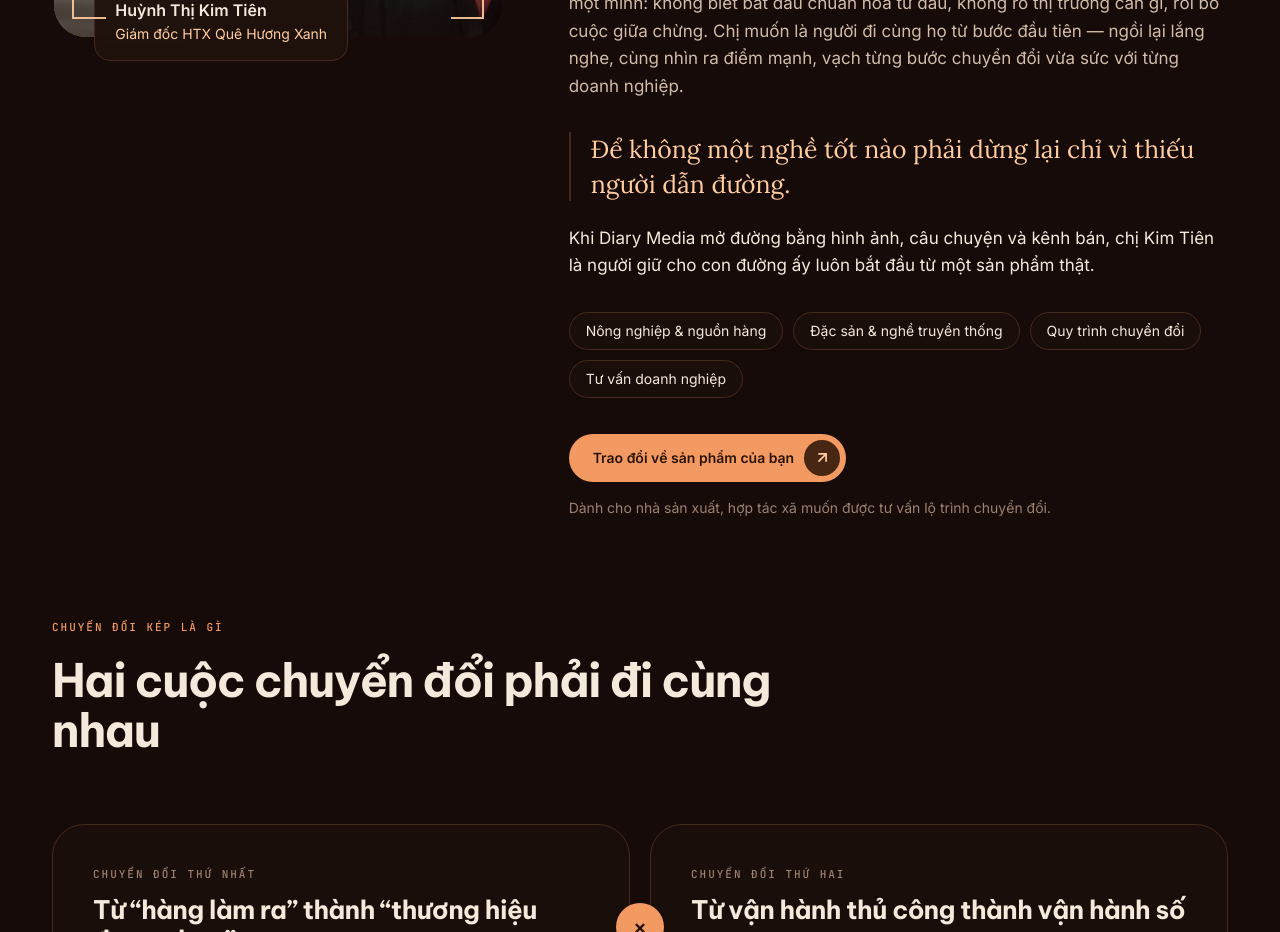
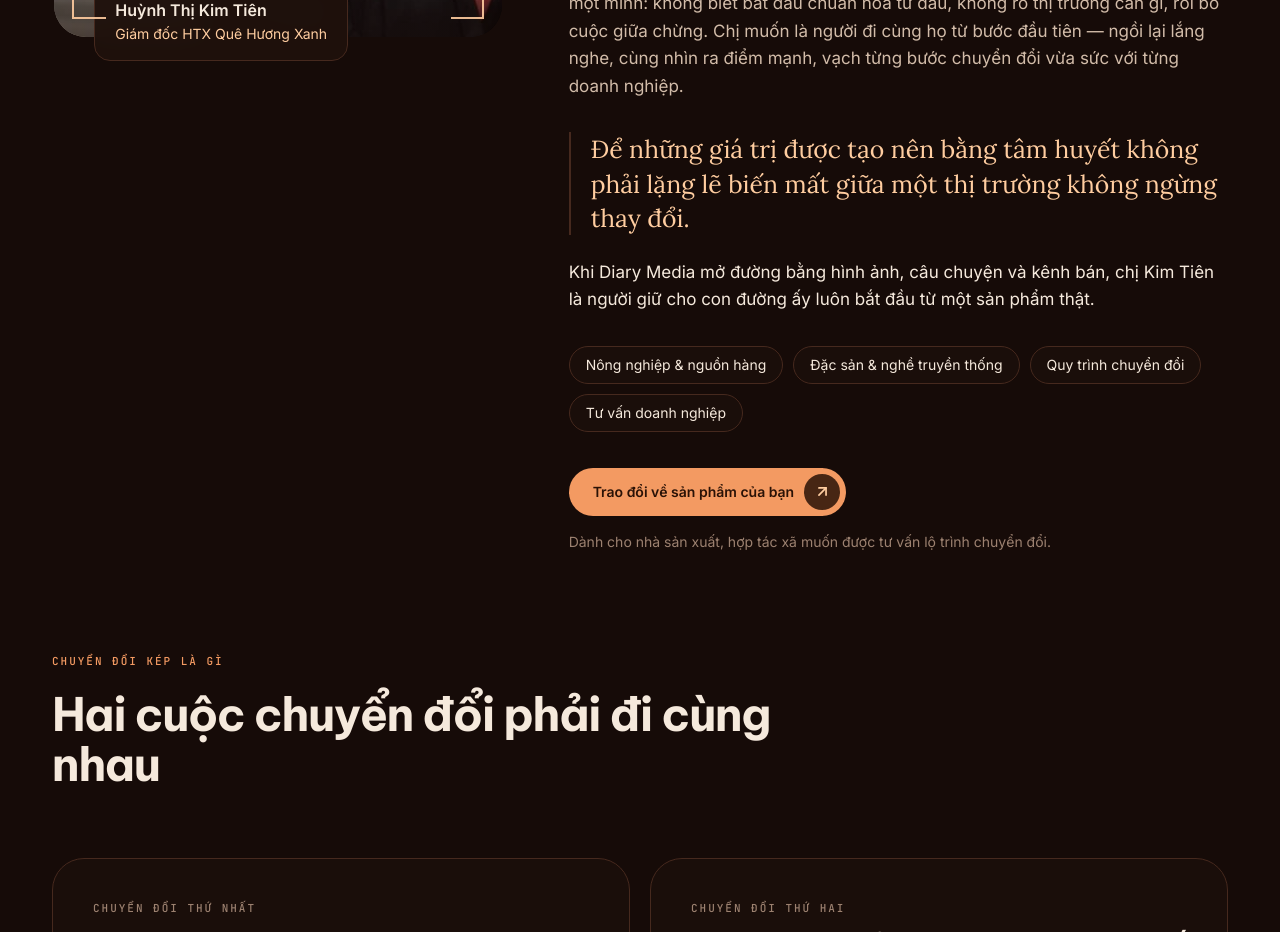
Before and after one commit to Diarymedia13-web/Diarymedia, a Next.js app: page /he-sinh-thai in a window 1280 px wide. Shown: the part 2940-3872 px from the top of the page. Built offline with nearby package versions, Linux system fonts and the light colour scheme; no server answers.

Commit message:
Đổi câu đọng lại trong câu chuyện chị Kim Tiên
Co-Authored-By: Claude Opus 5.5 <noreply@anthropic.com>

```diff
--- a/src/components/he-sinh-thai/root-keeper.tsx
+++ b/src/components/he-sinh-thai/root-keeper.tsx
@@ -77,7 +77,7 @@ export default function RootKeeper() {
                 "mt-8 border-l-2 border-brand/60 pl-5 text-[clamp(1.25rem,2vw,1.55rem)] italic leading-snug text-brand-light",
               )}
             >
-              Để không một nghề tốt nào phải dừng lại chỉ vì thiếu người dẫn đường.
+              Để những giá trị được tạo nên bằng tâm huyết không phải lặng lẽ biến mất giữa một thị trường không ngừng thay đổi.
             </p>
 
             <p className="mt-6 text-[17px] leading-relaxed text-fg">
```
